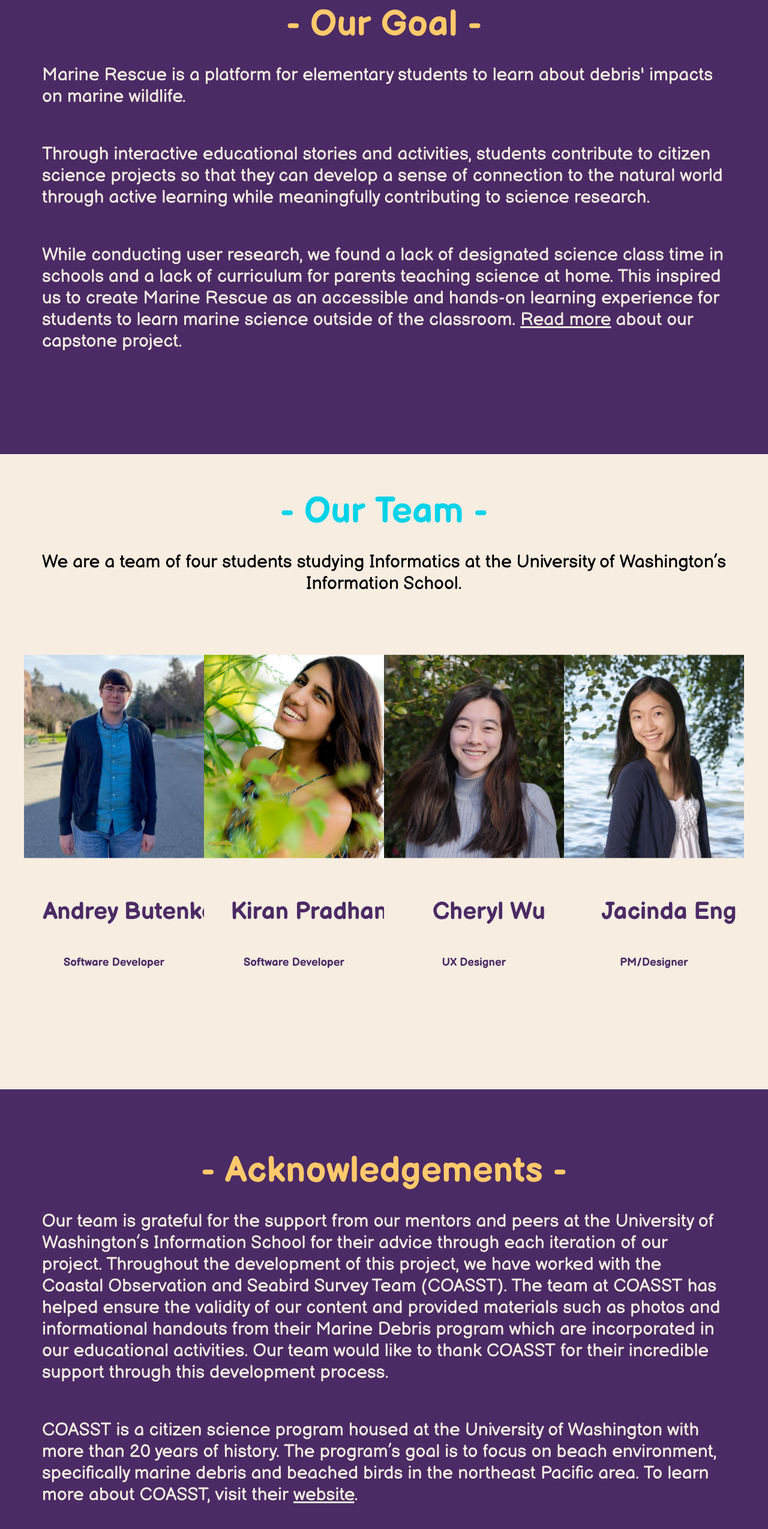
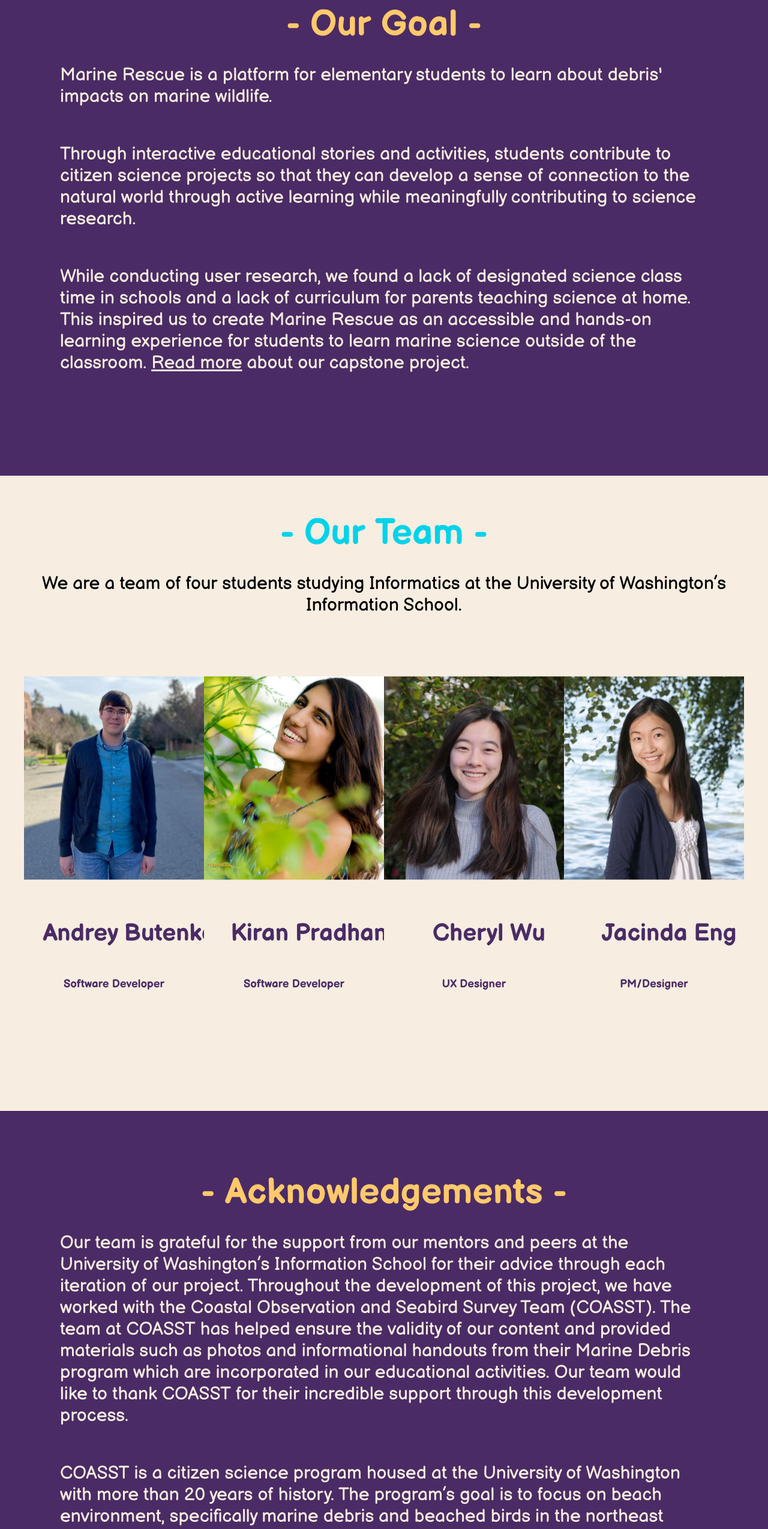
Before and after one commit to UW-AppleJACK/applejack, a React (Create React App) app in the folder marinerescue-frontend/: page /about in a window 1280 px wide. Shown: the part 234-2783 px from the top of the page at 60% size. Built offline with nearby package versions, Linux system fonts and the light colour scheme.

Commit message:
Update pages to add padding to paragraphs

```diff
--- a/marinerescue-frontend/src/pages/AboutPage.js
+++ b/marinerescue-frontend/src/pages/AboutPage.js
@@ -12,9 +12,9 @@ class AboutPage extends React.Component {
                     <div class="row">
                         <div class="column">
                             <h1 class="color-sunshine">- Our Goal - </h1>
-                            <p class="color-sand">Marine Rescue is a platform for elementary students to learn about debris' impacts on marine wildlife.</p>
-                            <p class="color-sand">Through interactive educational stories and activities, students contribute to citizen science projects so that they can develop a sense of connection to the natural world through active learning while meaningfully contributing to science research.</p>
-                            <p class="color-sand">While conducting user research, we found a lack of designated science class time in schools and a lack of curriculum for parents teaching science at home. This inspired us to create Marine Rescue as an accessible and hands-on learning experience for students to learn marine science outside of the classroom. <Link to="/capstone">Read more</Link>  about our capstone project.</p>
+                            <p class="color-sand content-no-margin">Marine Rescue is a platform for elementary students to learn about debris' impacts on marine wildlife.</p>
+                            <p class="color-sand content-no-margin">Through interactive educational stories and activities, students contribute to citizen science projects so that they can develop a sense of connection to the natural world through active learning while meaningfully contributing to science research.</p>
+                            <p class="color-sand content-no-margin">While conducting user research, we found a lack of designated science class time in schools and a lack of curriculum for parents teaching science at home. This inspired us to create Marine Rescue as an accessible and hands-on learning experience for students to learn marine science outside of the classroom. <Link to="/capstone">Read more</Link>  about our capstone project.</p>
                         </div>
                     </div>
                 </div>
@@ -60,8 +60,8 @@ class AboutPage extends React.Component {
                     <div class="row">
                         <div class="column">
                             <h1 class="color-sunshine">- Acknowledgements - </h1>
-                            <p class="color-sand">Our team is grateful for the support from our mentors and peers at the University of Washington’s Information School for their advice through each iteration of our project. Throughout the development of this project, we have worked with the Coastal Observation and Seabird Survey Team (COASST). The team at COASST has helped ensure the validity of our content and provided materials such as photos and informational handouts from their Marine Debris program which are incorporated in our educational activities. Our team would like to thank COASST for their incredible support through this development process.  </p>
-                            <p class="color-sand">COASST is a citizen science program housed at the University of Washington with more than 20 years of history. The program’s goal is to focus on beach environment, specifically marine debris and beached birds in the northeast Pacific area. To learn more about COASST, visit their <a href="https://coasst.org/" target="_blank">website</a>.</p>
+                            <p class="color-sand content-no-margin">Our team is grateful for the support from our mentors and peers at the University of Washington’s Information School for their advice through each iteration of our project. Throughout the development of this project, we have worked with the Coastal Observation and Seabird Survey Team (COASST). The team at COASST has helped ensure the validity of our content and provided materials such as photos and informational handouts from their Marine Debris program which are incorporated in our educational activities. Our team would like to thank COASST for their incredible support through this development process.  </p>
+                            <p class="color-sand content-no-margin">COASST is a citizen science program housed at the University of Washington with more than 20 years of history. The program’s goal is to focus on beach environment, specifically marine debris and beached birds in the northeast Pacific area. To learn more about COASST, visit their <a href="https://coasst.org/" target="_blank">website</a>.</p>
                         </div>
                     </div>
                 </div>
--- a/marinerescue-frontend/src/pages/ParentsPage.js
+++ b/marinerescue-frontend/src/pages/ParentsPage.js
@@ -10,7 +10,7 @@ class ParentsPage extends React.Component {
                 <NavBar></NavBar>
                 <div class="section background-color-grape text-center">
                         <h1 class="color-sunshine">- What is Marine Rescue? - </h1>
-                        <p class="color-sand">Marine Rescue is a safe, secure, and private platform for elementary students to learn about debris' impacts on marine wildlife through interactive stories and activities.</p>
+                        <p class="color-sand content-no-margin">Marine Rescue is a safe, secure, and private platform for elementary students to learn about debris' impacts on marine wildlife through interactive stories and activities.</p>
                 </div>
 
                 <div class="section background-color-sand text-center">
@@ -20,25 +20,21 @@ class ParentsPage extends React.Component {
                             <div class="column">
                                 <div class="content">
                                     <img id="icon" src="images/marine-debris-education-outcomes.png" alt="Marine debris icon from Noun Project" />
-                                    <h2>Marine Debris</h2><br />
-                                    <p>Students will learn about marine debris, where it comes from, and its impact on marine life to encourage responsible citizenship development.
-
-This learning module includes an interactive story for students to learn about key marine debris concept, and an activity to practice characterizing different kinds of marine debris. </p>
+                                    <h2>Marine Debris</h2>
+                                    <p>Students will learn about marine debris, where it comes from, and its impact on marine life to encourage responsible citizenship development. This learning module includes an interactive story for students to learn about key marine debris concept, and an activity to practice characterizing different kinds of marine debris. </p>
                                 </div>
                             </div>
                             <div class="column">
                                 <div class="content">
                                     <img id="icon" src="images/safety-education-outcomes.png" alt="Beach Safety icon from Noun Project" />
-                                    <h2>Safety</h2><br />
-                                    <p>Kids will learn how to safely clean up beaches, if they wish to do so in-person with a parent/guardian.
-
-The beach safety module takes kids through scenarios where they encounter different types of debris and useful tools to handle them. The module also includes a fun game where kids learn how to explore tidepools, while keeping themselves and the creatures safe.</p>
+                                    <h2>Safety</h2>
+                                    <p>Kids will learn how to safely clean up beaches, if they wish to do so in-person with a parent/guardian. The beach safety module takes kids through scenarios where they encounter different types of debris and useful tools to handle them. The module also includes a fun game where kids learn how to explore tidepools, while keeping themselves and the creatures safe.</p>
                                 </div>
                             </div>
                             <div class="column">
                                 <div class="content">
                                     <img id="icon" src="images/ecosystems-education-outcomes.png" alt="Ecosystems icon from Noun Project" />
-                                    <h2>Ecosystems</h2><br />
+                                    <h2>Ecosystems</h2>
                                     <p>Throughout the Marine Rescue modules, kids learn the importance of maintaining balance in ecosystems and how they can take action to ensure ecosystems, including the plants and animals in them, are not harmed. Kids can forge a connection to the natural world and learn the vocabulary to explore it in-person with a parent/guardian.</p>
                                 </div>
                             </div>
```
